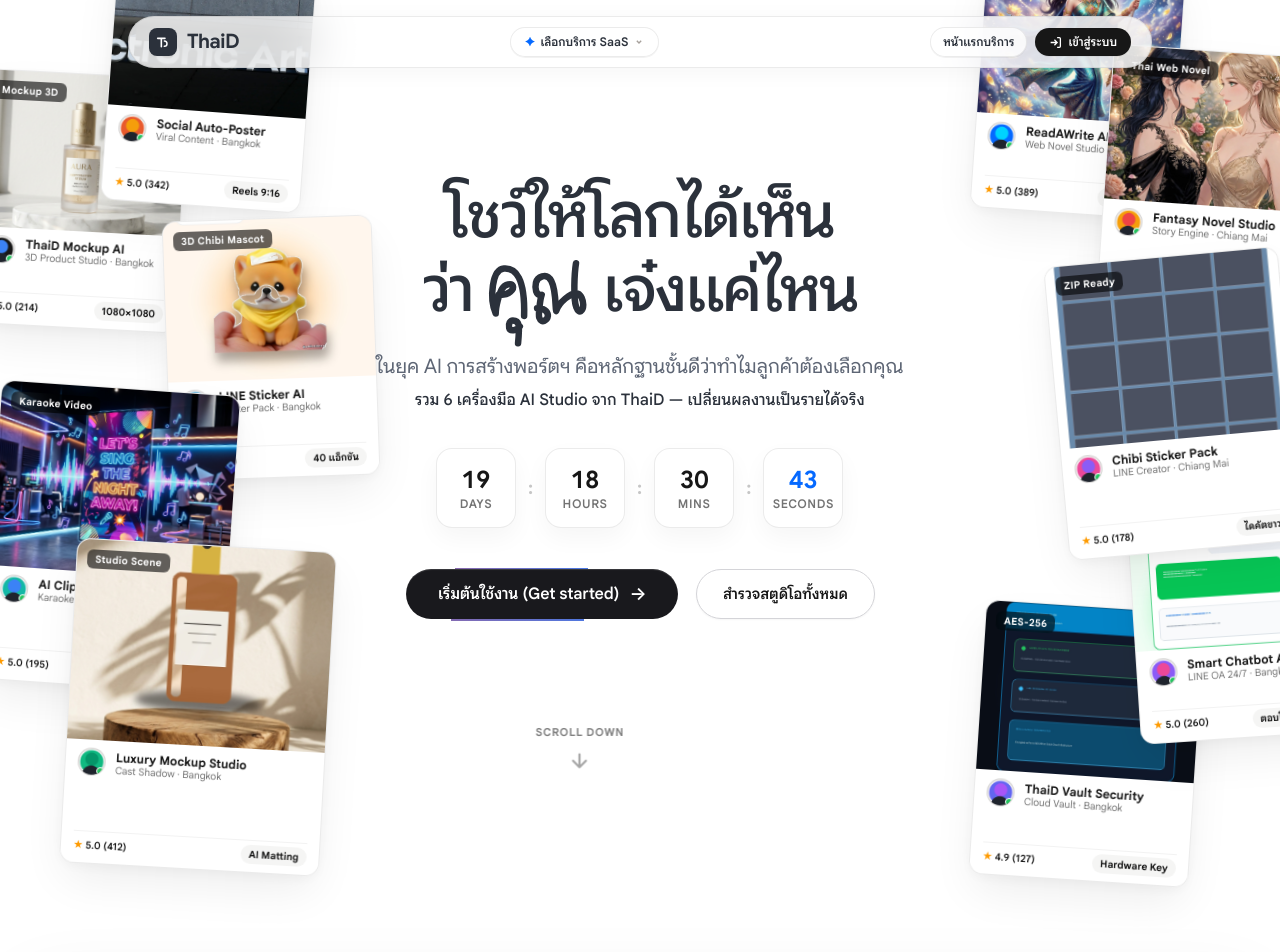
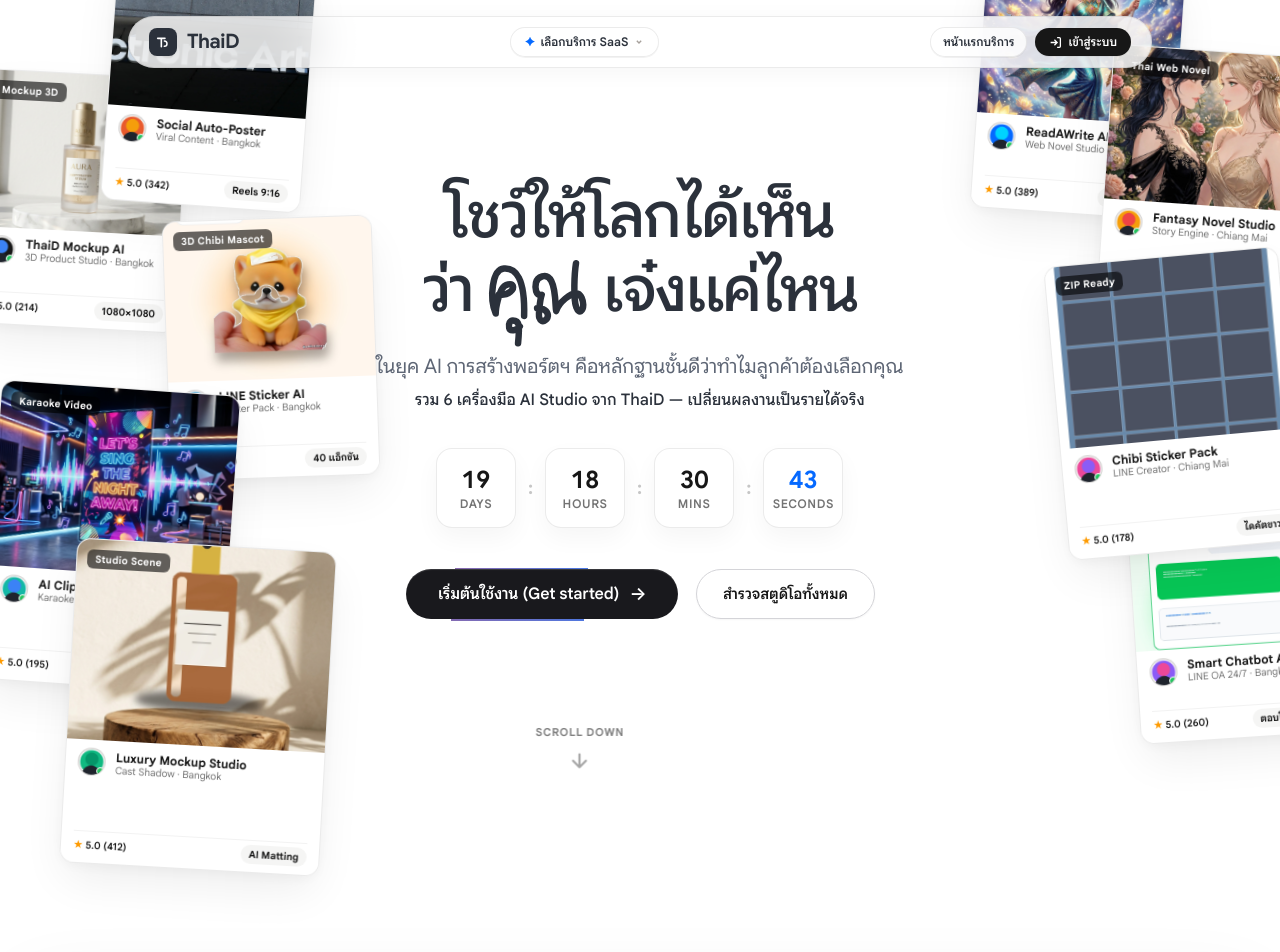
Before and after one commit to iamjotaki/thaid-online, a Next.js app: page / in a window 1280 px wide. Shown: the top 952 px of the page. Built offline with nearby package versions, Linux system fonts and the light colour scheme; a web font is replaced by a local one.

Commit message:
feat(portal): completely remove vault floating card and orbit card

```diff
--- a/app/components/OrbitShowcase.tsx
+++ b/app/components/OrbitShowcase.tsx
@@ -40,18 +40,7 @@ const SHOWCASE_SERVICES: ShowcaseService[] = [
     highlight: "ออโต้โพสต์ทุก 30 นาที",
     badge: "High Engagement",
   },
-  {
-    id: "vault",
-    name: "ThaiD Vault",
-    tag: "vault.thaid.online",
-    url: "https://vault.thaid.online",
-    icon: "lock",
-    accent: "#f59e0b",
-    category: "คลังข้อมูล & API Keys",
-    desc: "ระบบจัดเก็บบัญชี คีย์ความปลอดภัย Gemini 80 คีย์ และรหัสผ่านโฮสติ้ง เข้ารหัสระดับทหาร AES-256",
-    highlight: "AES-256 Fernet Vault",
-    badge: "Military Security",
-  },
+
   {
     id: "sticker",
     name: "LINE Sticker",
--- a/app/page.tsx
+++ b/app/page.tsx
@@ -345,25 +345,7 @@ export default function HomePage() {
       rating: "5.0 (412)",
       price: "AI Matting",
     },
-    {
-      id: "vault_1",
-      name: "ThaiD Vault Security",
-      role: "Cloud Vault · Bangkok",
-      avatar: "/avatars/pakincht.png",
-      cover: "/cards/vault_gen_1.jpg",
-      url: "https://vault.thaid.online",
-      left: "76.3%",
-      top: "75.8%",
-      width: "220px",
-      height: "275px",
-      rot: "3.8deg",
-      scatterX: "52vw",
-      scatterY: "38vh",
-      animClass: "anim-float-b",
-      badge: "AES-256",
-      rating: "4.9 (127)",
-      price: "Hardware Key",
-    },
+
     {
       id: "novel_2",
       name: "Fantasy Novel Studio",
```
